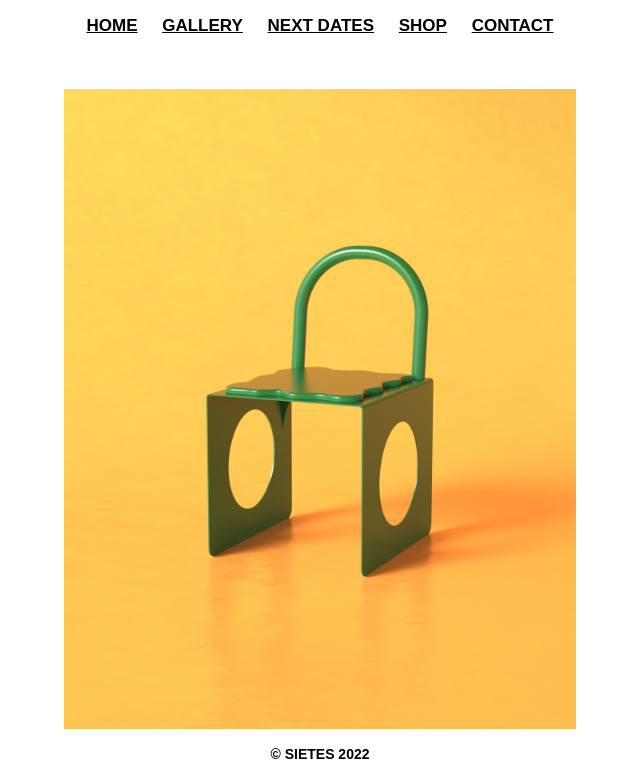
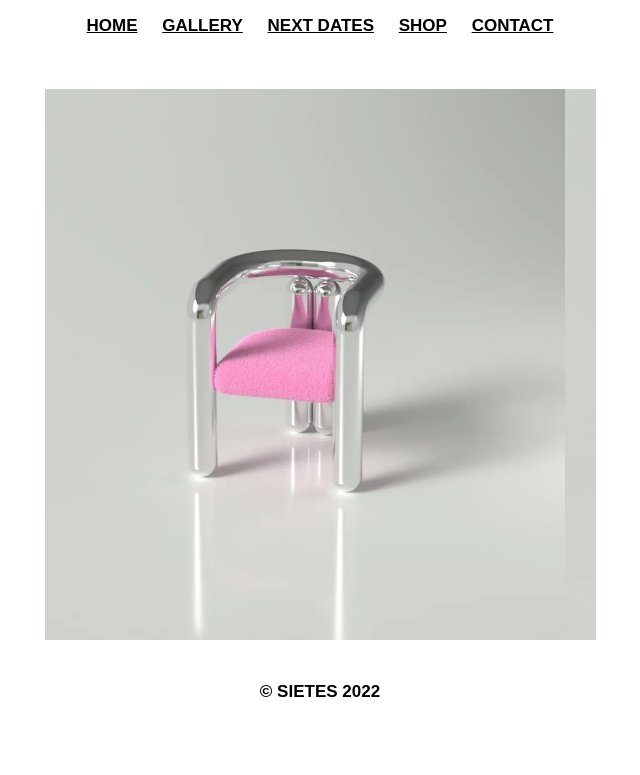
Before and after one commit to Tomascazcarra/PF_CazcarraTomas, a plain HTML site: page index.html in a window 1280 px wide. Shown: the part 152-927 px from the top of the page, without its empty margins (320-960 px from the left). After the commit the page ends 872 px from the top, so only its background shows below. Drawn offline with nearby package versions, Linux system fonts and the light colour scheme.

Commit message:
agregue carrusel y nuevos estilos

```diff
--- a/css/estilo.css
+++ b/css/estilo.css
@@ -1,8 +1,3 @@
-html{
-    font-size: 62.5%;
-}
-
-
 .logo img{
     width: 170px;
     height: 130px;
@@ -17,7 +12,7 @@ html{
     color: rgb(0, 0, 0);
     font-style: normal;
     font-weight: bold;
-    font-size: 14px;
+    font-size: 17px;
     font-family: sans-serif;
     text-align: center;
     margin-left: 50px;
@@ -64,8 +59,8 @@ html{
 
 
 .principal__imagen{
-    width: 1400px;
-    height: 640px;
+    width: 575px;
+    height: 575px;
     margin-top: 15px;
     margin-bottom: 15px;
     text-align: center;
@@ -128,7 +123,7 @@ html{
 .principal__g p{
     font-style: normal;
     font-weight: bold;
-    font-size: 14px;
+    font-size: 17px;
     font-family: sans-serif;
     text-align: center;
 
@@ -213,6 +208,12 @@ html{
 }
 
 
+.div__centrado button{
+    background-color: rgb(31, 31, 31);
+    color: aliceblue;
+}
+
+
 a{
     color:black;
     text-decoration: none;
--- a/index.html
+++ b/index.html
@@ -5,7 +5,6 @@
     <meta http-equiv="X-UA-Compatible" content="IE=edge">
     <meta name="viewport" content="width=device-width, initial-scale=1.0">
     <title>Siestes</title>
-    <!-- CSS only -->
     <link href="https://cdn.jsdelivr.net/npm/bootstrap@5.2.2/dist/css/bootstrap.min.css" rel="stylesheet" integrity="sha384-Zenh87qX5JnK2Jl0vWa8Ck2rdkQ2Bzep5IDxbcnCeuOxjzrPF/et3URy9Bv1WTRi" crossorigin="anonymous">
     <link rel="stylesheet" href="css/estilo.css">
 </head>
@@ -44,11 +43,16 @@
     </header>
 
     <main class="principal__h row">
-
-        <div class="principal__imagen">
-            <img src="multimedia/principal.jpg" alt="">
+        <div id="carouselExampleSlidesOnly" class="carousel slide principal__imagen" data-bs-ride="carousel" data-interval="3000">
+            <div class="carousel-inner">
+              <div class="carousel-item active">
+                <img src="multimedia/carousel2.jpg" class="d-block w-100" alt="...">
+              </div>
+              <div class="carousel-item">
+                <img src="multimedia/carousel1.jpg" class="d-block w-100" alt="...">
+              </div>
+            </div>
         </div>
-
     </main>
 
     <footer class="boldsietes row">
```
Also changed, not shown: paginas/shop.html (+1 -0 lines), multimedia/carousel1.jpg (added), multimedia/carousel2.jpg (added).
